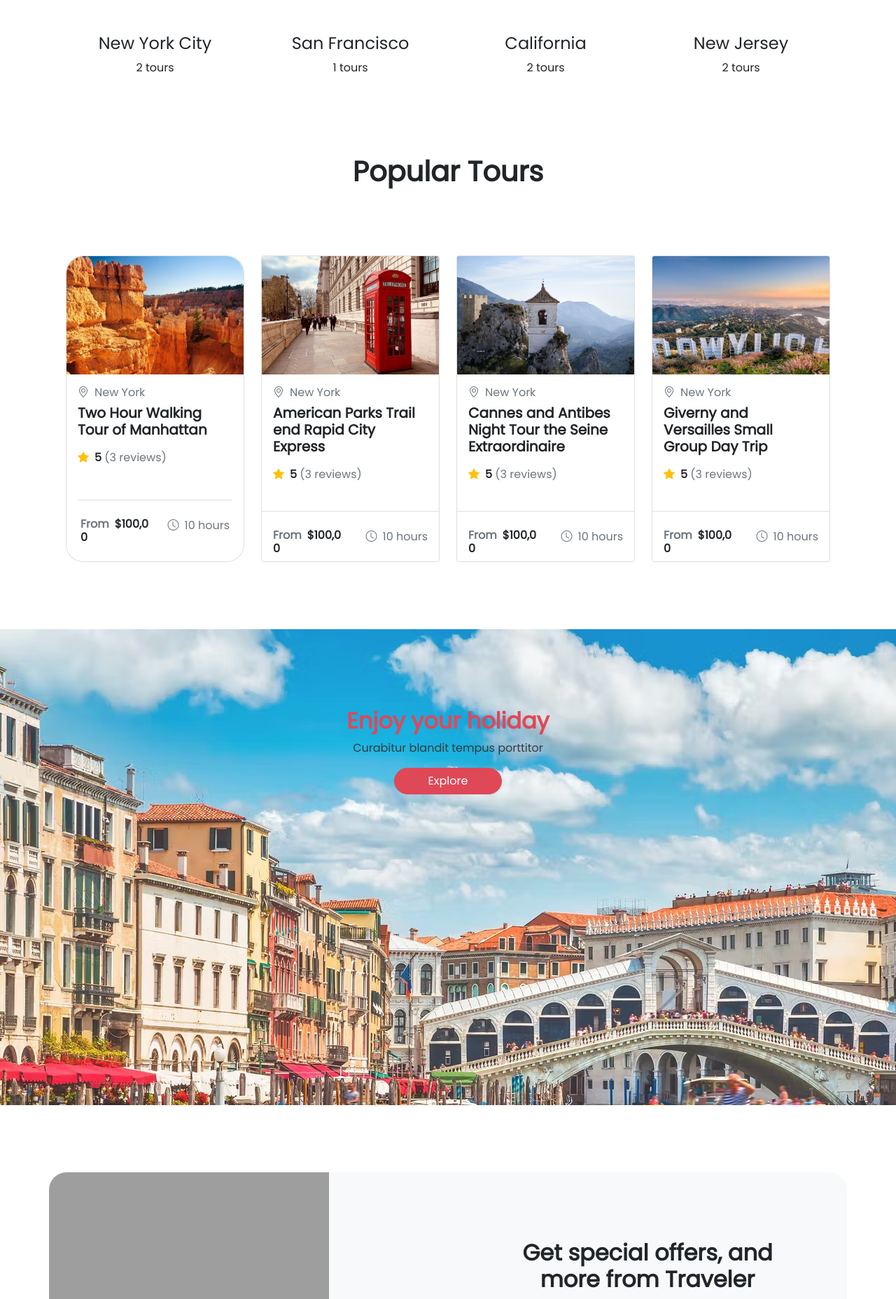
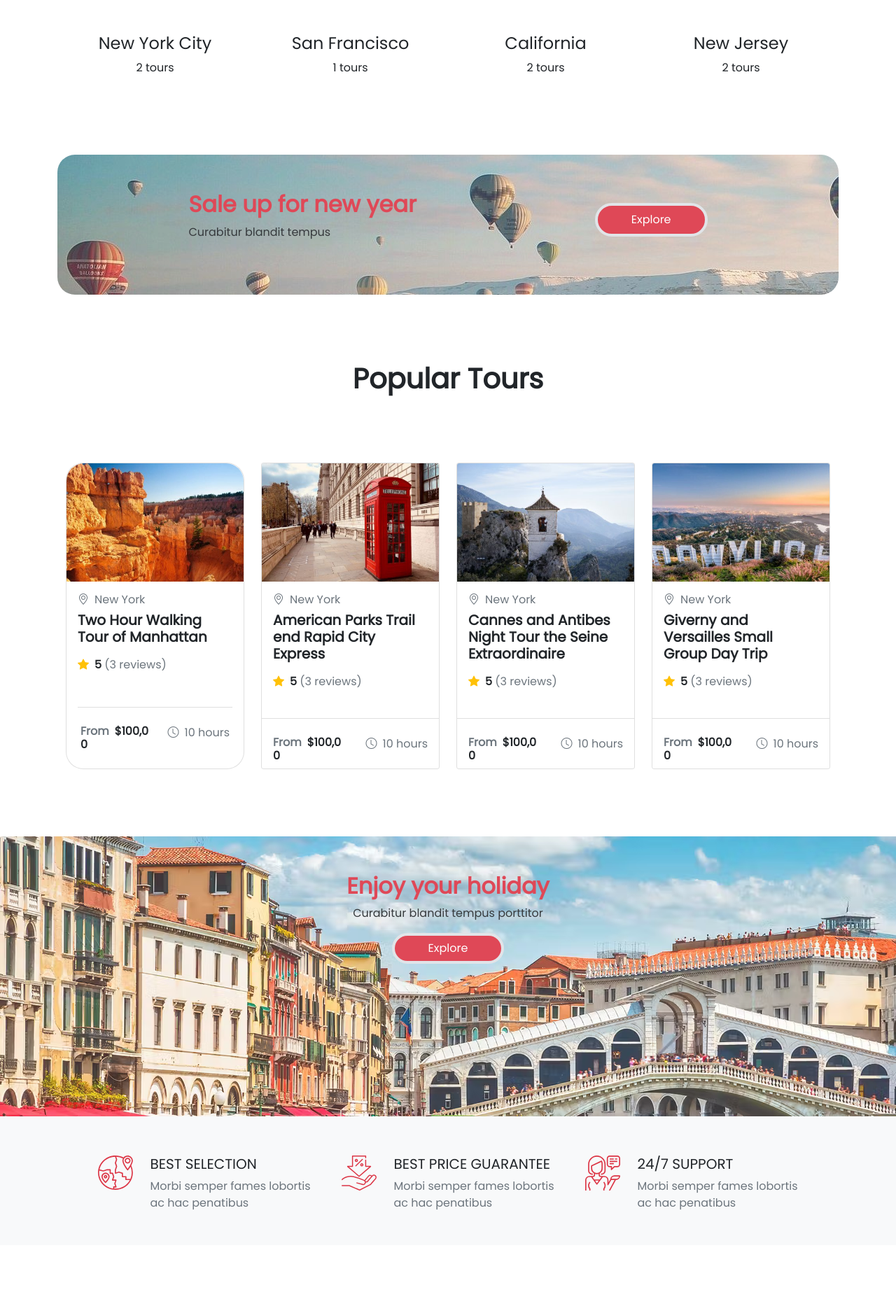
Before and after one commit to AzmainO7/Tours-And-Travel-Website, a PHP site: page / in a window 1280 px wide. Shown: the part 1000-2856 px from the top of the page at 70% size. Run offline with PHP 8.4, Linux system fonts and the light colour scheme; some libraries are stand-ins or nearby versions; grey boxes are pictures that could not be loaded.

Commit message:
New Banners Added + Tweaks

```diff
--- a/css/style.css
+++ b/css/style.css
@@ -44,7 +44,6 @@
     }
 }
 
-
 .div-rounded-top {
     border-radius: 25px 25px 0px 0px;
 }
--- a/index.html
+++ b/index.html
@@ -21,7 +21,7 @@
         <nav class="navbar navbar-expand-lg navbar-light bg-white">
             <div class="container">
                 <a class="navbar-brand fs-2" href="#">
-                    <i class="bi bi-airplane me-2"></i>
+                    <i class="bi bi-airplane me-2 text-danger"></i>
                     E-Tour</a>
                 <button class="navbar-toggler" type="button" data-bs-toggle="collapse"
                     data-bs-target="#navbarNavDropdown" aria-controls="navbarNavDropdown" aria-expanded="false"
@@ -54,7 +54,7 @@
                             </ul>
                         </li>
                     </ul>
-                    <a href="#login" class="ms-auto"><i class="bi bi-person text-dark fs-2"></i></a>
+                    <a href="#login" class="ms-auto"><i class="bi bi-person text-danger fs-2"></i></a>
                 </div>
             </div>
         </nav>
@@ -151,7 +151,7 @@
                     </div>
                 </div>
                 <div class="carousel-item">
-                    <img src="images/istockphoto-1363398400-170667a.jpg" class="d-block w-100" alt="...">
+                    <img src="images/TravelMain.jpg" class="d-block w-100" alt="...">
                     <div class="carousel-caption d-block">
                         <h1 class="mb-5 fw-bold stroke">Your world of joy</h1>
                         <h4 class="d-none d-sm-block mb-5 stroke">Find what makes you happy anytime, anywhere</h4>
@@ -244,10 +244,26 @@
     <!-- top destinations END -->
 
     <!-- promotional banner START-->
+    <section class="container my-5">
+        <div class="bg-image text-light div-rounded "
+            style="background-image: url('images/TravelBannerSmall.jpg'); height: 25vh; width: auto; opacity: 0.9; ">
+            <div class="container">
+                <div class="d-flex p-5 justify-content-around">
+                    <div class="d-flex flex-column">
+                        <h2 class="fw-bolder text-danger pt-1">Sale up for new year</h2>
+                        <p class="text-dark">Curabitur blandit tempus</p>
+                    </div>
+                    <div class="d-flex align-items-center">
+                        <button class="btn btn-danger rounded-pill border border-4 py-2 px-5">Explore</button>
+                    </div>
+                </div>
+            </div>
+        </div>
+    </section>
     <!-- promotional banner END-->
 
     <!-- popular tours START -->
-    <section class="container my-5">
+    <section class="container pt-5 my-5">
         <div class="mb-5 text-center">
             <h1 class="fw-bolder pb-5">Popular Tours</h1>
         </div>
@@ -364,17 +380,64 @@
     <!-- popular tours END -->
 
     <!-- promotional banner START-->
-    <section class="container-fluid px-0">
+    <section>
         <div class="bg-image p-5 text-light"
-            style="background-image: url('images/shutterstockRF_696042793.avif'); height: 85vh; width: 100%; opacity: 0.9; background-repeat: repeat-x; ">
-            <div class="d-flex align-items-center align-content-center flex-column">
-                <h2 class="fw-bolder text-danger mt-5 pt-3">Enjoy your holiday</h2>
-                <p class="text-dark">Curabitur blandit tempus porttitor</p>
-                <button class="btn btn-danger rounded-pill px-5">Explore</button>
+            style="background-image: url('images/shutterstockRF_edited.png'); height: 50vh; width: auto; opacity: 0.9; ">
+            <div class="container">
+                <div class="d-flex align-items-center align-content-center flex-column">
+                    <h2 class="fw-bolder text-danger pt-1">Enjoy your holiday</h2>
+                    <p class="text-dark">Curabitur blandit tempus porttitor</p>
+                    <button class="btn btn-danger rounded-pill border border-4 px-5">Explore</button>
+                </div>
             </div>
         </div>
+    </section>
 
+    <section class="bg-light">
+        <div class="container">
+            <div class="row justify-content-center px-5 pt-5 pb-3">
+
+                <div class="col-md-4 pt-2">
+                    <div class="d-flex justify-content-center pb-3">
+                        <div class="me-4">
+                            <img src="images/icon_global.svg" alt="">
+                        </div>
+                        <div>
+                            <h5>BEST SELECTION</h5>
+                            <p class="text-muted">Morbi semper fames lobortis <br> ac hac penatibus</p>
+                        </div>
+                    </div>
+                </div>
+
+                <div class="col-md-4 pt-2">
+                    <div class="d-flex justify-content-center pb-3">
+                        <div class="me-4">
+                            <img src="images/icon_price.svg" alt="">
+                        </div>
+                        <div>
+                            <h5>BEST PRICE GUARANTEE</h5>
+                            <p class="text-muted">Morbi semper fames lobortis <br> ac hac penatibus</p>
+                        </div>
+                    </div>
+                </div>
+
+                <div class="col-md-4 pt-2">
+                    <div class="d-flex justify-content-center pb-3">
+                        <div class="me-4">
+                            <img src="images/icon_support.svg" alt="">
+                        </div>
+                        <div>
+                            <h5>24/7 SUPPORT</h5>
+                            <p class="text-muted">Morbi semper fames lobortis <br> ac hac penatibus</p>
+                        </div>
+                    </div>
+                </div>
+
+            </div>
+
+        </div>
     </section>
+
     <!-- promotional banner END-->
 
     <!-- user review section START -->
```
Also changed, not shown: images/Travel Advice from the Pro.jfif (added), images/TravelBannerSmall.jpg (added), images/TravelMain.jpg (added), images/icon_global.svg, images/icon_price.svg (added), images/icon_support.svg (added), images/shutterstockRF_696042793.png (added), images/shutterstockRF_edited.png (added).
